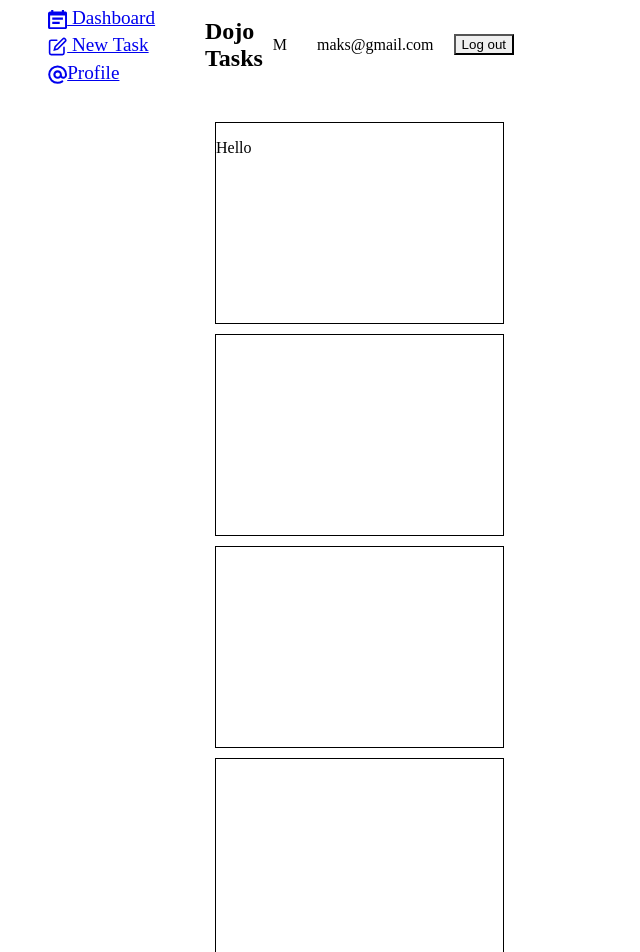
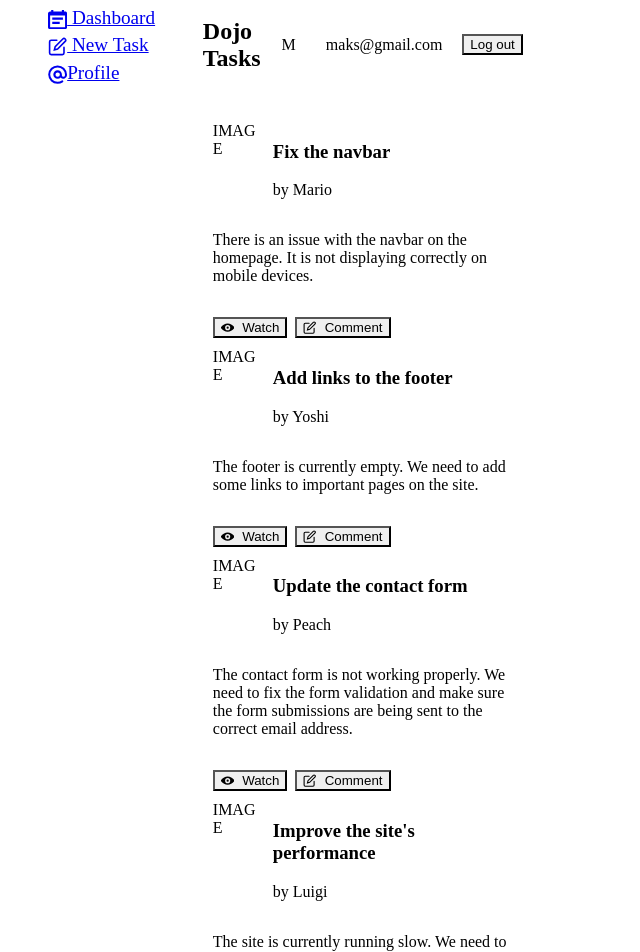
Before and after one commit to maksym-bohun/Chakra-UI, a React (Vite) app: page / in a window 1280 px wide. Shown: the part 20-972 px from the top of the page, without its empty margins (0-640 px from the left). Built offline with nearby package versions, Linux system fonts and the light colour scheme; the HTML template or start-up script is replaced by a standard one.

Commit message:
used Card component

```diff
--- a/src/components/Sidebar.jsx
+++ b/src/components/Sidebar.jsx
@@ -7,7 +7,6 @@ const Sidebar = () => {
     <List color="white" fontSize="1.2rem" spacing={5}>
       <ListItem>
         <NavLink to="/">
-          {" "}
           <ListIcon as={CalendarIcon} /> Dashboard
         </NavLink>
       </ListItem>
@@ -20,7 +19,6 @@ const Sidebar = () => {
 
       <ListItem>
         <NavLink to="/profile">
-          {" "}
           <ListIcon as={AtSignIcon} />
           Profile
         </NavLink>
--- a/src/pages/Dashboard.jsx
+++ b/src/pages/Dashboard.jsx
@@ -1,24 +1,68 @@
-import { Box, SimpleGrid, Text } from "@chakra-ui/react";
+import {
+  Box,
+  Button,
+  Card,
+  CardBody,
+  CardFooter,
+  CardHeader,
+  Divider,
+  Flex,
+  HStack,
+  Heading,
+  SimpleGrid,
+  Text,
+} from "@chakra-ui/react";
+import { useEffect, useState } from "react";
+import DATA from "./../../data/db.json";
+import { EditIcon, ViewIcon } from "@chakra-ui/icons";
 
 export default function Dashboard() {
+  const [tasks, setTasks] = useState([]);
+  useEffect(() => {
+    setTasks(DATA.tasks);
+  }, []);
+
   return (
-    <SimpleGrid spacing={10} minChildWidth="250px" p="20px">
-      <Box bg="white" height="200px" border="1px solid">
-        <Text color={{ base: "pink.600", md: "blue", lg: "green" }}>Hello</Text>
-      </Box>
-      <Box bg="white" height="200px" border="1px solid"></Box>
-      <Box bg="white" height="200px" border="1px solid"></Box>
-      <Box bg="white" height="200px" border="1px solid"></Box>
+    <SimpleGrid spacing={10} minChildWidth="300px" p="20px">
+      {tasks &&
+        tasks.map((task) => (
+          <Card
+            key={task.id}
+            borderTop="8px"
+            borderColor="purple.400"
+            bg="white"
+          >
+            <CardHeader>
+              <Flex gap="10px">
+                <Box w="50px" h="50px">
+                  IMAGE
+                </Box>
+                <Box>
+                  <Heading as="h3" size="sm">
+                    {task.title}
+                  </Heading>
+                  <Text>by {task.author}</Text>
+                </Box>
+              </Flex>
+            </CardHeader>
+            <CardBody color="gray.500">
+              <Text>{task.description}</Text>
+            </CardBody>
 
-      <Box bg="white" height="200px" border="1px solid"></Box>
-      <Box bg="white" height="200px" border="1px solid"></Box>
-      <Box bg="white" height="200px" border="1px solid"></Box>
-      <Box bg="white" height="200px" border="1px solid"></Box>
+            <Divider borderColor="gray.200" />
 
-      <Box bg="white" height="200px" border="1px solid"></Box>
-      <Box bg="white" height="200px" border="1px solid"></Box>
-      <Box bg="white" height="200px" border="1px solid"></Box>
-      <Box bg="white" height="200px" border="1px solid"></Box>
+            <CardFooter>
+              <HStack>
+                <Button variant="ghost" leftIcon={<ViewIcon />}>
+                  Watch
+                </Button>
+                <Button variant="ghost" leftIcon={<EditIcon />}>
+                  Comment
+                </Button>
+              </HStack>
+            </CardFooter>
+          </Card>
+        ))}
     </SimpleGrid>
   );
 }
```
